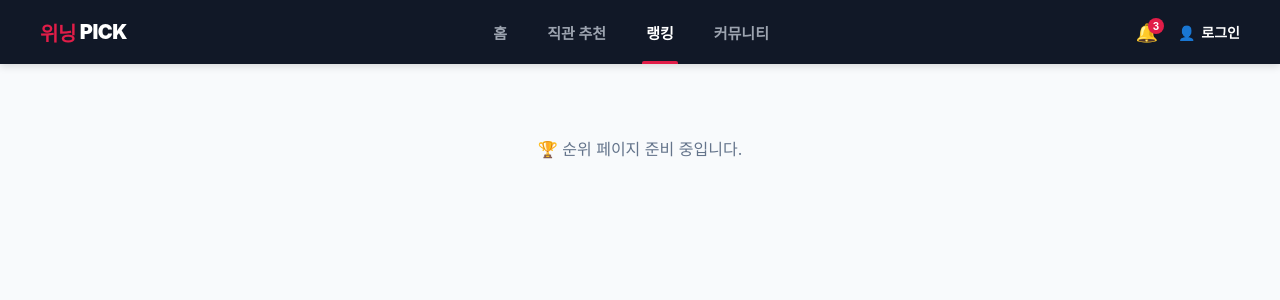
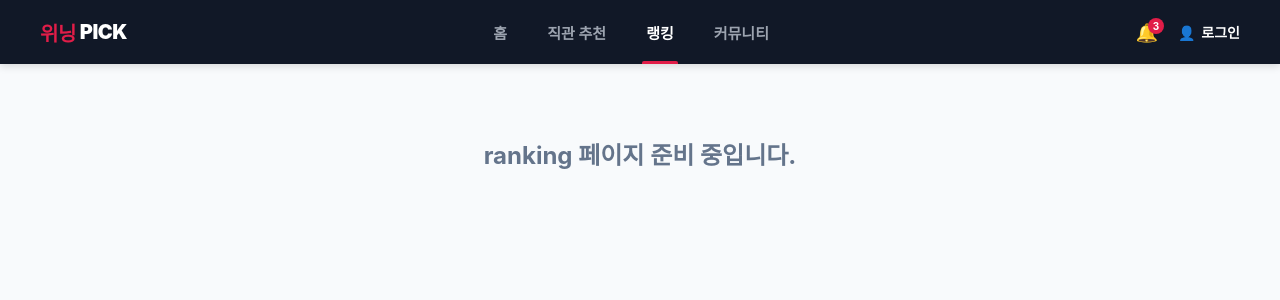
Before and after one commit to ixxveon/baseball-project, a React (Vite) app in the folder frontend/: page / in a window 1280 px wide. Both pictures are taken after a click on the button "랭킹". Shown: the top 300 px of the page. Built offline with nearby package versions, Linux system fonts and the light colour scheme.

Commit message:
Update App.tsx

```diff
--- a/frontend/src/App.tsx
+++ b/frontend/src/App.tsx
@@ -1,8 +1,7 @@
 import React, { useState } from 'react';
 import Header from './components/Header';
-import HomeScreen from './components/HomeScreen';
-import RecommendScreen from './pages/RecommendScreen.tsx';
-import LoginPage from './pages/LoginPage'; // LoginPage 경로 확인
+import HomeScreen from './pages/HomeScreen';
+import RecommendScreen from './pages/RecommendScreen';
 import type { TabType } from './types';
 
 export default function App(): React.JSX.Element {
@@ -15,23 +14,13 @@ export default function App(): React.JSX.Element {
 
             {/* 메인 뷰 전환 처리 */}
             <main className="dashboard-main">
-                {activeTab === 'login' ? (
-                    <LoginPage onTabChange={setActiveTab} />
-                ) : (
-                    <>
-                        {activeTab === 'home' && <HomeScreen />}
-                        {activeTab === 'recommend' && <RecommendScreen />}
-                        {activeTab === 'ranking' && (
-                            <div style={{ padding: '48px', textAlign: 'center', color: '#64748b' }}>
-                                🏆 순위 페이지 준비 중입니다.
-                            </div>
-                        )}
-                        {activeTab === 'community' && (
-                            <div style={{ padding: '48px', textAlign: 'center', color: '#64748b' }}>
-                                💬 커뮤니티 페이지 준비 중입니다.
-                            </div>
-                        )}
-                    </>
+                {activeTab === 'home' && <HomeScreen />}
+                {activeTab === 'recommend' && <RecommendScreen />}
+
+                {activeTab !== 'home' && activeTab !== 'recommend' && (
+                    <div className="tab-placeholder" style={{ padding: '48px', textAlign: 'center', color: '#64748b' }}>
+                        <h2>{activeTab} 페이지 준비 중입니다.</h2>
+                    </div>
                 )}
             </main>
         </div>
```
